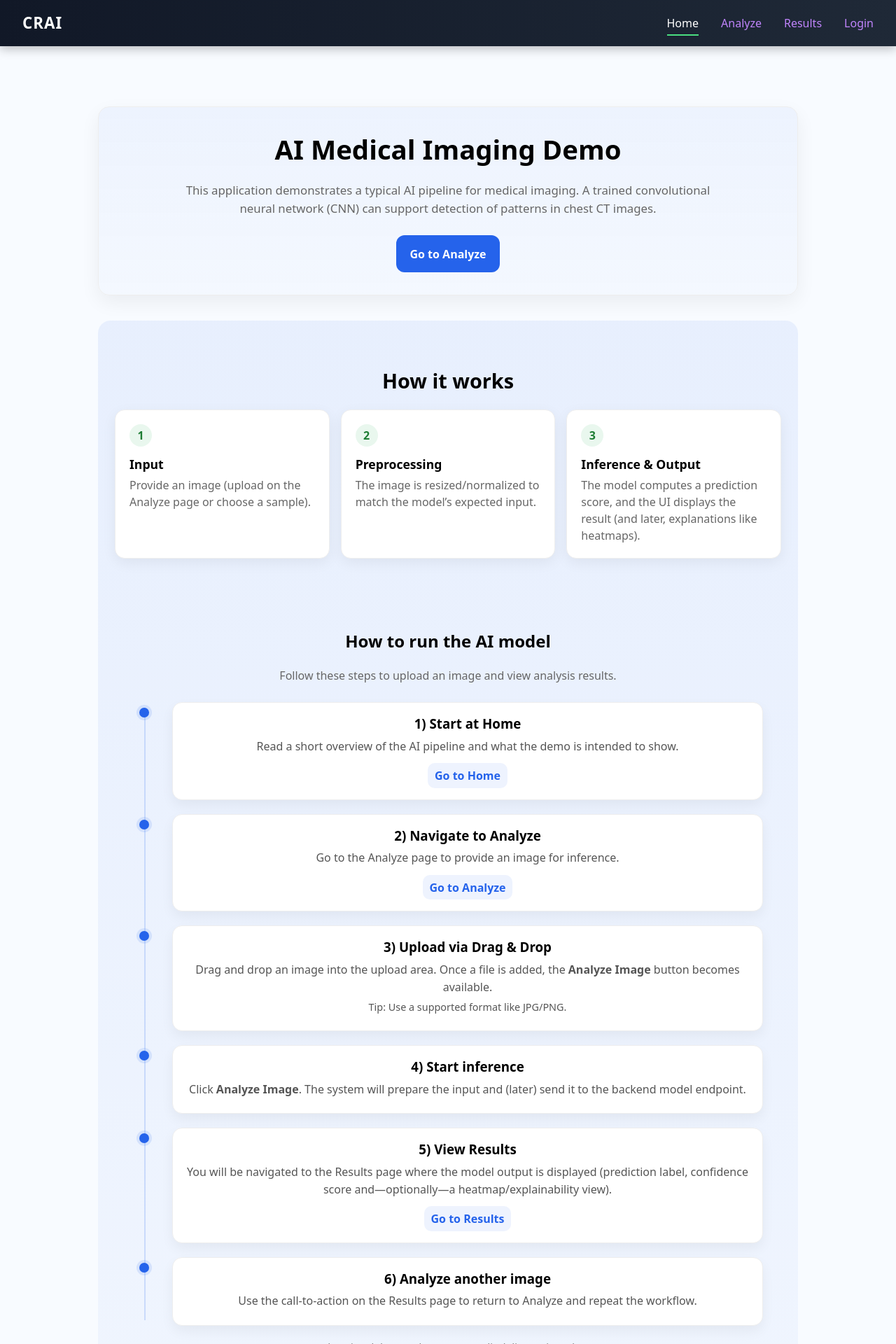
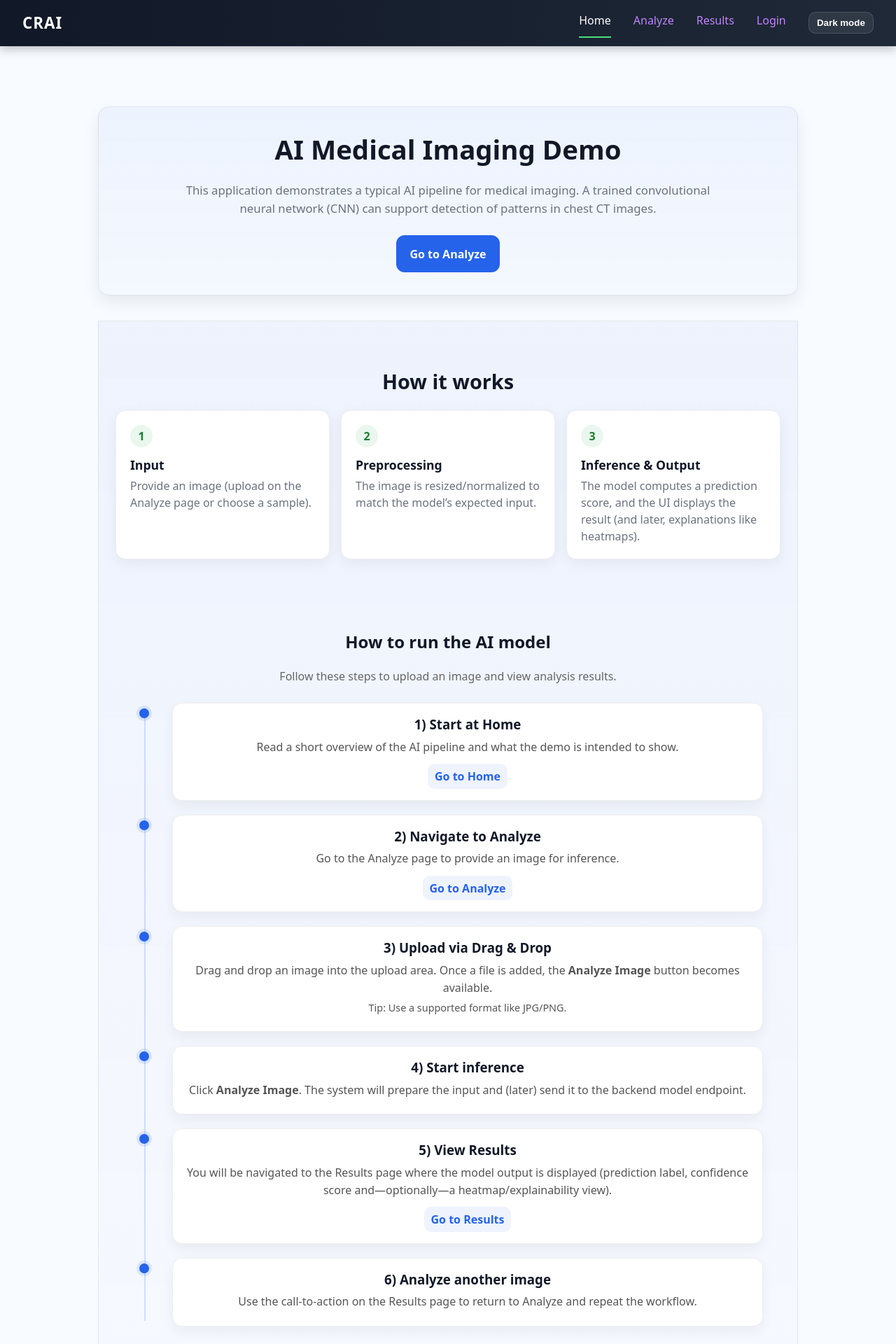
Before and after one commit to Filimon-Coding/DeepLung, a React (Vite) app in the folder frontend/: page / in a window 1280 px wide. Shown: the top 1920 px of the page at 70% size. Built offline with nearby package versions, Linux system fonts and the light colour scheme.

Commit message:
Add light/dark theme support and update HomePage to use theme variables

```diff
--- a/frontend/src/components/Navbar/Navbar.tsx
+++ b/frontend/src/components/Navbar/Navbar.tsx
@@ -1,6 +1,9 @@
 import { useState } from "react";
 import { NavLink } from "react-router-dom";
 import "./Navbar.css";
+import { useTheme } from "../../hooks/useTheme";
+import ThemeToggle from "../ThemeToggle/ThemeToggle";
+import "../ThemeToggle/ThemeToggle.css";
 
 /**
  * Navbar component
@@ -11,6 +14,9 @@ import "./Navbar.css";
 function Navbar() {
   // Controls the dropdown menu visibility on smaller screens
   const [menuOpen, setMenuOpen] = useState<boolean>(false);
+
+  // Theme state + toggler (light/dark)
+  const { theme, toggleTheme } = useTheme();
 
   // Close dropdown when a navigation link is clicked
   const closeMenu = () => setMenuOpen(false);
@@ -55,6 +61,9 @@ function Navbar() {
         >
           Login
         </NavLink>
+
+        {/* Theme toggle button (desktop) */}
+        <ThemeToggle theme={theme} onToggle={toggleTheme} />
       </div>
 
       {/* Burger button (shown on smaller screens via CSS) */}
@@ -112,6 +121,9 @@ function Navbar() {
           >
             Login
           </NavLink>
+
+          {/* Theme toggle button (dropdown) */}
+          <ThemeToggle theme={theme} onToggle={toggleTheme} />
         </div>
       )}
     </nav>
--- /dev/null
+++ b/frontend/src/components/ThemeToggle/ThemeToggle.css
@@ -0,0 +1,13 @@
+.theme-toggle {
+  border: 1px solid rgba(255, 255, 255, 0.14);
+  background: rgba(255, 255, 255, 0.08);
+  color: #fff;
+  padding: 0.45rem 0.7rem;
+  border-radius: 10px;
+  font-weight: 600;
+  cursor: pointer;
+}
+
+.theme-toggle:hover {
+  background: rgba(255, 255, 255, 0.12);
+}
--- /dev/null
+++ b/frontend/src/components/ThemeToggle/ThemeToggle.tsx
@@ -0,0 +1,18 @@
+type ThemeToggleProps = {
+  theme: "light" | "dark";
+  onToggle: () => void;
+};
+
+/**
+ * ThemeToggle
+ * - Small button for switching between light and dark theme
+ */
+function ThemeToggle({ theme, onToggle }: ThemeToggleProps) {
+  return (
+    <button className="theme-toggle" type="button" onClick={onToggle}>
+      {theme === "dark" ? "Light mode" : "Dark mode"}
+    </button>
+  );
+}
+
+export default ThemeToggle;
--- /dev/null
+++ b/frontend/src/hooks/useTheme.ts
@@ -0,0 +1,31 @@
+import { useEffect, useState } from "react";
+
+export type Theme = "light" | "dark";
+
+/**
+ * useTheme
+ * - Uses localStorage if user has chosen a theme before
+ * - Otherwise falls back to OS preference (prefers-color-scheme)
+ * - Sets data-theme attribute on <html> so CSS can react to it
+ */
+export function useTheme() {
+  const [theme, setTheme] = useState<Theme>(() => {
+    const saved = localStorage.getItem("theme");
+    if (saved === "light" || saved === "dark") return saved;
+
+    const prefersDark = window.matchMedia?.("(prefers-color-scheme: dark)").matches;
+    return prefersDark ? "dark" : "light";
+  });
+
+  useEffect(() => {
+    // Put theme on the root element so CSS can target it
+    document.documentElement.setAttribute("data-theme", theme);
+    localStorage.setItem("theme", theme);
+  }, [theme]);
+
+  const toggleTheme = () => {
+    setTheme((prev) => (prev === "dark" ? "light" : "dark"));
+  };
+
+  return { theme, setTheme, toggleTheme };
+}
--- a/frontend/src/index.css
+++ b/frontend/src/index.css
@@ -1,3 +1,4 @@
+/* Default font settings */
 :root {
   font-family: system-ui, Avenir, Helvetica, Arial, sans-serif;
   line-height: 1.5;
@@ -7,12 +8,34 @@
   text-rendering: optimizeLegibility;
   -webkit-font-smoothing: antialiased;
   -moz-osx-font-smoothing: grayscale;
+
+  /* LIGHT MODE VARIABLES (default) */
+  --bg: #f8fbff;
+  --surface: #ffffff;
+  --text: #111827;
+  --muted: #6b7280;
+  --border: rgba(17, 24, 39, 0.08);
+  --shadow: 0 10px 24px rgba(0, 0, 0, 0.08);
+}
+
+/* DARK MODE VARIABLES */
+:root[data-theme="dark"] {
+  --bg: #0b1220;
+  --surface: #0f172a;
+  --text: #e5e7eb;
+  --muted: #9ca3af;
+  --border: rgba(255, 255, 255, 0.08);
+  --shadow: 0 10px 24px rgba(0, 0, 0, 0.35);
 }
 
 body {
   margin: 0;
-  padding-top: 80px; /* juster hvis navbar er høyere/lavere, slik at innhold ikke havner bak navbar */
-  background: #f8fbff;
+  padding-top: 80px;
   min-width: 320px;
   min-height: 100vh;
+
+  background: var(--bg);
+  color: var(--text);
+
+  transition: background 0.25s ease, color 0.25s ease;
 }
--- a/frontend/src/pages/HomePage.css
+++ b/frontend/src/pages/HomePage.css
@@ -8,7 +8,6 @@
 .hero {
   text-align: center;
   padding: 2rem 1.25rem;
-  border: 1px solid #eee;
   border-radius: 16px;
 
   background: linear-gradient(
@@ -17,7 +16,8 @@
     rgba(37, 99, 235, 0.02)
   );
 
-  box-shadow: 0 10px 28px rgba(0, 0, 0, 0.06);
+  border: 1px solid var(--border);
+  box-shadow: var(--shadow);
 }
 
 .hero-title {
@@ -28,9 +28,10 @@
 .hero-subtitle {
   margin: 1rem auto 1.5rem;
   max-width: 800px;
-  color: #666;
   line-height: 1.6;
   font-size: 1.05rem;
+
+  color: var(--muted);
 }
 
 /* CTA button */
@@ -57,9 +58,10 @@
     180deg,
     rgba(37, 99, 235, 0.08),
     rgba(37, 99, 235, 0.04)
-  );
+  ),
 
-  border-radius: 18px;
+  var(--surface);
+  border: 1px solid var(--border);
 }
 
 .section-title {
@@ -82,12 +84,13 @@
 }
 
 .card {
-  border: 1px solid #eee;
   border-radius: 14px;
   padding: 1.25rem;
-  background: #fff;
-  box-shadow: 0 8px 18px rgba(0, 0, 0, 0.05);
   text-align: left;
+
+  border: 1px solid var(--border);
+  background: var(--surface);
+  box-shadow: var(--shadow);
 }
 
 .card-step {
@@ -104,18 +107,22 @@
 
 .card-title {
   margin: 0 0 0.4rem 0;
+
+  color: var(--text);
 }
 
 .card-text {
   margin: 0;
-  color: #666;
   line-height: 1.5;
+
+  color: var(--muted);
 }
 
 /* Disclaimer */
 .disclaimer {
   margin-top: 1.25rem;
   text-align: center;
-  color: #777;
   font-size: 0.9rem;
+
+  color: var(--muted);
 }
```
